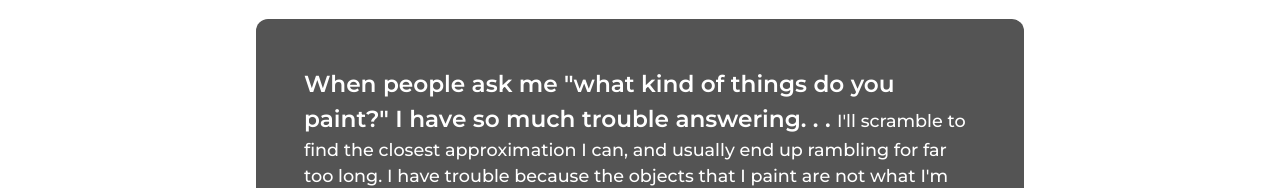
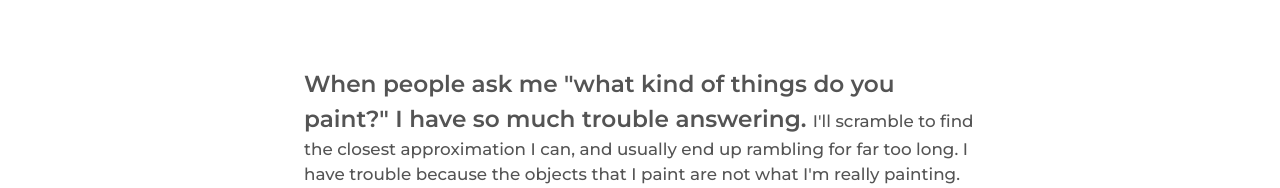
Before and after one commit to iggy-ziggy/MHaynes_Art_Portfolio, a React (Vite) app: page /home in a window 1280 px wide. Shown: the part 369-557 px from the top of the page. Built offline with nearby package versions, Linux system fonts and the light colour scheme; no server answers.

Commit message:
adjusted font size/style in AboutMe.css

```diff
--- a/src/components/AboutMe/AboutMe.css
+++ b/src/components/AboutMe/AboutMe.css
@@ -1,11 +1,13 @@
 .about_me_container {
-  background-color: var(--grey);
+  background-color: white;
+  color: var(--grey);
+  /* background-color: var(--grey); */
   border-radius: 0.75rem;
-  color: white;
+  /* color: white; */
   font-weight: 500;
-  font-size: 1.1rem;
-  padding: 3rem;
-  width: 90%;
+  font-size: 1.05rem;
+  padding: 1.2rem;
+  width: 95%;
 }
 
 .text_bold {
@@ -17,9 +19,18 @@
   font-size: 1.45rem;
 }
 
+@media screen and (min-width: 500px) {
+  .about_me_container {
+    /* background-color: white;
+    color: var(--grey); */
+    padding: 2rem;
+  }
+}
+
 @media screen and (min-width: 900px) {
   .about_me_container {
     max-width: 75%;
+    padding: 3rem;
   }
 }
 
--- a/src/components/AboutMe/AboutMe.jsx
+++ b/src/components/AboutMe/AboutMe.jsx
@@ -7,7 +7,7 @@ const AboutMe = () => {
       <Text>
         <span className="text_large">
           {`When people ask me "what kind of things do you paint?" I have so much
-          trouble answering. . . `}
+          trouble answering. `}
         </span>
         {`I'll scramble to find the closest approximation I
         can, and usually end up rambling for far too long. I have
```
